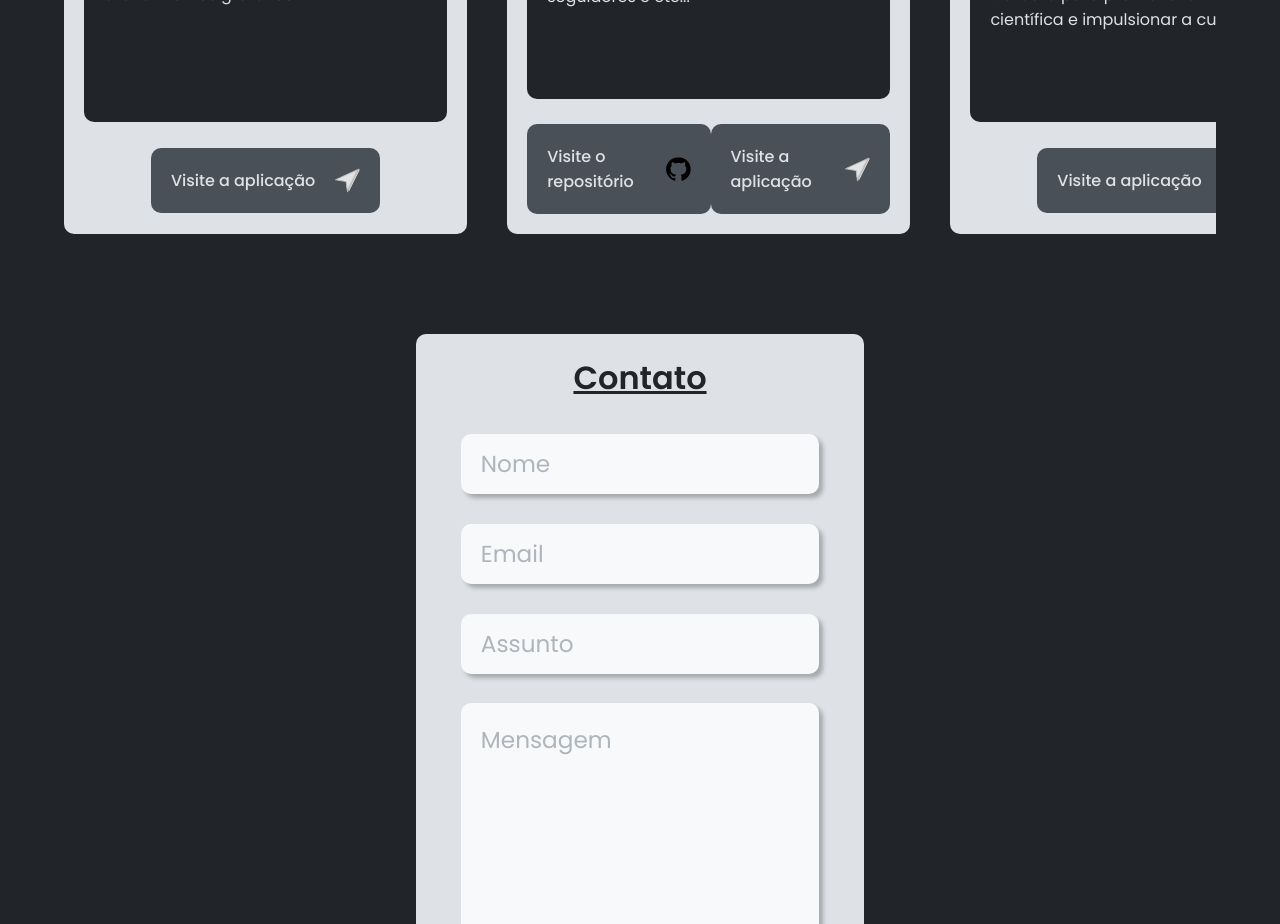
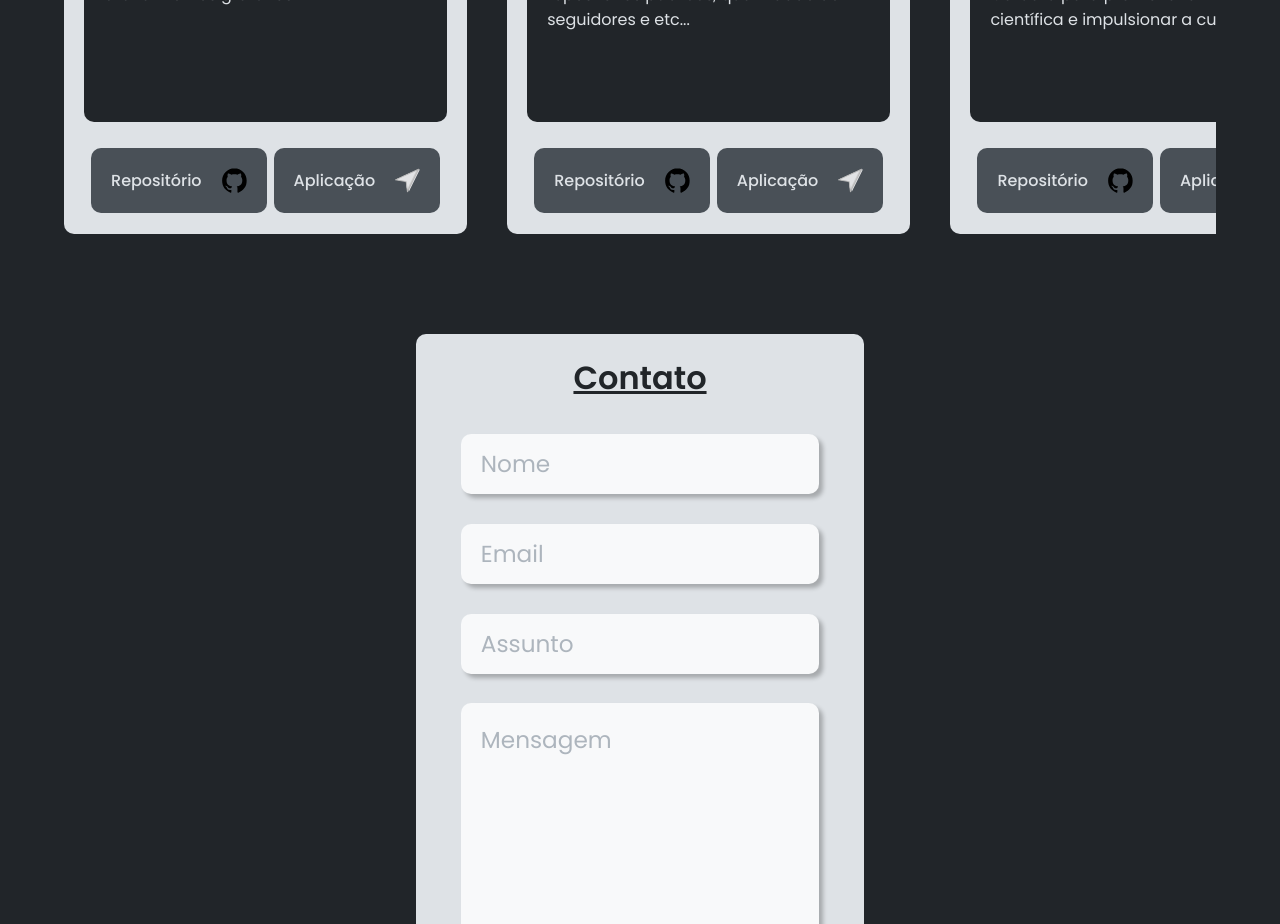
Before and after one commit to LuisEduardo20/Portfolio, a React (Create React App) app: page / in a window 1280 px wide. Shown: the part 1380-2304 px from the top of the page. Built offline with nearby package versions, Linux system fonts and the light colour scheme.

Commit message:
Adição da class disabled para falta de repositório

```diff
--- a/src/components/ProjectCard/index.tsx
+++ b/src/components/ProjectCard/index.tsx
@@ -38,15 +38,18 @@ const ProjectCard = ({
       <LinksContainer>
         {repositoryLink ? (
           <Link href={repositoryLink} target='_blank'>
-            Visite o repositório
+            Repositório
             <img src={githubIcon} alt='Ícone do GitHub' />
           </Link>
         ) : (
-          ""
+          <Link href={repositoryLink} target='_blank' className='disabled'>
+            Repositório
+            <img src={githubIcon} alt='Ícone do GitHub' />
+          </Link>
         )}
 
         <Link href={applicationLink} target='_blank'>
-          Visite a aplicação
+          Aplicação
           <img src={navigationIcon} alt='Ícone de redirecionamento' />
         </Link>
       </LinksContainer>
```
